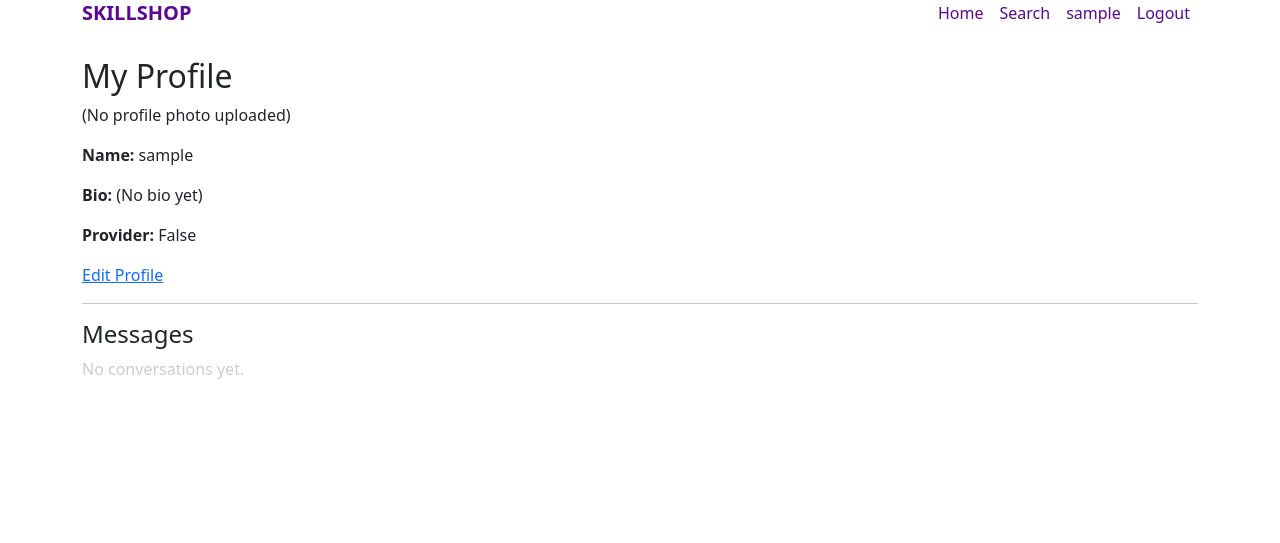
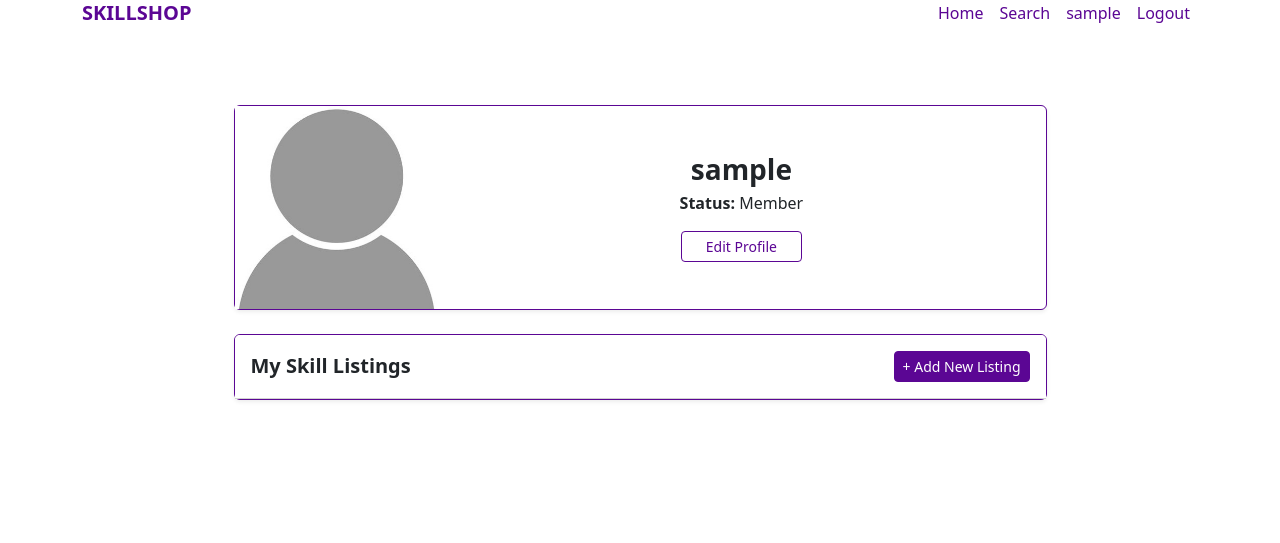
Before and after one commit to amiravalbaker/skillshop, a Django app: page /profile/ in a window 1280 px wide. Shown: the part 15-558 px from the top of the page. Run offline with Django 4.2, Linux system fonts and the light colour scheme; the visitor is signed in with stand-in values (Sample User, id 1); data comes from the database, SQL or seed files in the repository; data that the repository does not hold is empty.

Commit message:
styling login, signup, signout, profile

```diff
--- a/config/settings.py
+++ b/config/settings.py
@@ -59,6 +59,7 @@ SITE_ID = 1
 LOGIN_REDIRECT_URL = '/'
 LOGOUT_REDIRECT_URL = '/'
 ACCOUNT_LOGOUT_REDIRECT_URL = "/"
+EMAIL_BACKEND = 'django.core.mail.backends.console.EmailBackend'
 
 CRISPY_ALLOWED_TEMPLATE_PACKS = "bootstrap5"
 CRISPY_TEMPLATE_PACK = "bootstrap5"
@@ -68,6 +69,8 @@ AUTHENTICATION_BACKENDS = [
     "django.contrib.auth.backends.ModelBackend",
     "allauth.account.auth_backends.AuthenticationBackend",
 ]
+
+
 MIDDLEWARE = [
     'django.middleware.security.SecurityMiddleware',
     'whitenoise.middleware.WhiteNoiseMiddleware',
--- a/skills/templates/skills/profile.html
+++ b/skills/templates/skills/profile.html
@@ -1,51 +1,88 @@
 {% extends "base.html" %}
+{% load static %}
 
 {% block content %}
-<h2>My Profile</h2>
+<div class="container py-5">
+    <div class="row justify-content-center">
+        <div class="col-12 col-md-10 col-lg-9">
 
-{% if profile.profile_image %}
-<img src="{{ profile.profile_image.url }}" alt="Profile image" style="max-width:140px; height:auto;">
-{% else %}
-<p>(No profile photo uploaded)</p>
-{% endif %}
+            <div class="card shadow-sm mb-4">
+    <div class="row g-0 align-items-center">
+        <div class="col-12 col-md-3 bg-light d-flex align-items-center justify-content-center" style="min-height: 200px;">
+            {% if profile.profile_image %}
+                <img src="{{ profile.profile_image.url }}" class="img-fluid w-100 h-100" style="object-fit: cover;">
+            {% else %}
+                <img src="{% static 'images/default-profile.jpg' %}" class="img-fluid w-100 h-100" style="object-fit: cover;">
+            {% endif %}
+        </div>
 
-<p><strong>Name:</strong> {{ profile.display_name }}</p>
-<p><strong>Bio:</strong> {{ profile.bio|default:"(No bio yet)" }}</p>
-<p><strong>Provider:</strong> {{ profile.is_provider }}</p>
+        <div class="col-12 col-md-9">
+            <div class="card-body text-center">
 
-<a href="{% url 'edit_profile' %}">Edit Profile</a>
+                <h3 class="card-title mb-1 text-dark fw-bold">{{ profile.display_name }}</h3>
 
-<hr>
-<h4>Messages</h4>
+                <p class="mb-3 text-dark">
+                    <strong>Status:</strong>
+                    {% if profile.is_provider %} Verified Provider {% else %} Member {% endif %}
+                </p>
 
-{% if inbox %}
-<div class="list-group">
-  {% for conv, other, last_msg in inbox %}
-  <a class="list-group-item list-group-item-action" href="{% url 'conversation_detail' conv.id %}">
-    <div class="d-flex justify-content-between">
-      <strong>
-        {% if other %}{{ other.display_name }}{% else %}Conversation{% endif %}
-      </strong>
-      <small class="text-muted">{{ conv.updated_at|date:"d M Y, H:i" }}</small>
+                <div>
+                    <a href="{% url 'edit_profile' %}" class="btn btn-sm btn-outline-primary px-4">
+                        Edit Profile
+                    </a>
+                </div>
+
+            </div>
+        </div>
     </div>
+</div>
+            <div class="card shadow-sm mb-5">
+                <div class="card-header bg-white d-flex justify-content-between align-items-center py-3">
+                    <h5 class="mb-0 text-dark fw-bold">My Skill Listings</h5>
+                    <a href="{% url 'create_listing' %}" class="btn btn-sm btn-primary">+ Add New Listing</a>
+                </div>
 
-    <div class="text-muted">
-      {% if conv.listing %}
-      About: {{ conv.listing.skill.name }}
-      {% endif %}
-    </div>
-
-    {% if last_msg %}
-    <div>{{ last_msg.body|truncatechars:80 }}</div>
-    {% else %}
-    <div class="text-muted">(No messages yet)</div>
-    {% endif %}
-  </a>
-  {% endfor %}
-</div>
-{% else %}
-<p class="text-muted">No conversations yet.</p>
-{% endif %}
+                <div class="list-group list-group-flush">
+                    {% for listing in listings %}
+                        <a href="{% url 'listing_detail' listing.id %}" class="list-group-item list-group-item-action py-3">
+                            <div class="d-flex justify-content-between align-items-center">
+                                <div>
+                                    <h6 class="mb-0 text-dark fw-bold">{{ listing.skill.name }}</h6>
+                                    <small class="text-muted">Price: £{{ listing.price }} | Location: {{ listing.location.name|default:"Not set" }}</small>
+                                </div>
+                                <span class="badge bg-primary rounded-pill">
+                                    {{ listing.is_active|yesno:"Active,Inactive" }}
+                                </span>
+                            </div>
+                        </a>
+                    {% endfor %}
+                </div>
+            </div>
 
 
+            {% if inbox %}
+            <h4 class="mb-3 text-dark fw-bold">Recent Messages</h4>
+                <div class="list-group shadow-sm mb-4">
+                    {% for conv, other, last_msg in inbox %}
+                        <a class="list-group-item list-group-item-action py-3" href="{% url 'conversation_detail' conv.id %}">
+                            <div class="d-flex justify-content-between align-items-center mb-1">
+                                <strong class="text-dark">{% if other %}{{ other.display_name }}{% else %}Conversation{% endif %}</strong>
+                                <small class="text-muted">{{ conv.updated_at|date:"d M, H:i" }}</small>
+                            </div>
+
+                            <div class="small mb-1 text-dark">
+                                {% if conv.listing %}<strong>About:</strong> {{ conv.listing.skill.name }}{% endif %}
+                            </div>
+
+                            <div class="text-muted small">
+                                {{ last_msg.text|default:"(No messages yet)"|truncatechars:100 }}
+                            </div>
+                        </a>
+                    {% endfor %}
+                </div>
+            {% endif %}
+
+        </div>
+    </div>
+</div>
 {% endblock %}
--- a/skills/views.py
+++ b/skills/views.py
@@ -31,6 +31,8 @@ def signup(request):
 @login_required
 def profile_view(request):
     profile, _ = Profile.objects.get_or_create(user=request.user)
+    # Fetch listings using the related_name you defined
+    my_listings = profile.listings.all().select_related("skill", "location")
     conversations = Conversation.objects.filter(participants=profile).select_related("listing", "listing__skill").prefetch_related("participants", "messages").order_by("-updated_at")
 
  # Build a light “inbox” list with last message (avoids template query surprises)
@@ -43,6 +45,7 @@ def profile_view(request):
     return render(request, "skills/profile.html", {
         "profile": profile,
         "inbox": inbox,
+        "listings": my_listings,
     })
 
 
--- a/static/css/style.css
+++ b/static/css/style.css
@@ -1,63 +1,91 @@
+/* style.css */
+
 body {
-  padding-top: 70px; /* Adjust based on your navbar height */
+  padding-top: 70px;
 }
 
-.card {
-    background-color: white;
-    border-color: #5b0694;
+/* Force Purple on all Primary and Success buttons */
+body .btn-primary,
+body .btn-success,
+body .bg-primary,
+body .btn-dark,
+body .btn-info,
+body .badge.bg-success,
+body .badge.bg-primary {
+    background-color: #5b0694 !important;
+    border-color: #5b0694 !important;
+    color: #ffffff !important;
 }
 
-.card-text {
-    color: #5b0694;
+/* Fix Hover for all of them */
+body .btn-primary:hover,
+body .btn-success:hover,
+body .btn-dark:hover,
+body .btn-info:hover {
+    background-color: #450472 !important;
+    border-color: #450472 !important;
 }
 
-.nav-link {
-    color: #5b0694;
+/* Outline buttons */
+body .btn-outline-primary {
+    color: #5b0694 !important;
+    border-color: #5b0694 !important;
 }
 
-.navbar-brand {
-    color: #5b0694;
+body .btn-outline-primary:hover {
+    background-color: #5b0694 !important;
+    color: #ffffff !important;
 }
 
-.navbar-toggler-icon {
-    border-color: #5b0694;
+/* Ensure the cards use the purple border */
+body .card {
+    border-color: #5b0694 !important;
 }
 
-.btn-dark {
-    background-color: #5b0694;
-    border-color: #5b0694;
+/* Navigation brand/links */
+body .navbar-brand,
+body .nav-link {
+    color: #5b0694 !important;
 }
 
-.my-button:hover {
-    background-color: #112f65;
-    color: white;
-    border-color: #112f65;
+/* Styling Allauth's default 'as_p' output */
+.custom-form p {
+    margin-bottom: 1rem;
 }
 
-/* ---------- Interactive Star Rating ---------- */
-.star-rating {
-  direction: rtl;
-  display: inline-flex;
-  font-size: 1.8rem;
-}
-.star-rating input {
-  display: none;
-}
-.star-rating label {
-  color: #ccc;
-  cursor: pointer;
-  transition: color 0.2s;
-}
-.star-rating input:checked ~ label,
-.star-rating label:hover,
-.star-rating label:hover ~ label {
-  color: #f5b301;
+.custom-form label {
+    display: block;
+    font-weight: 600;
+    margin-bottom: 0.5rem;
+    font-size: 0.9rem;
 }
 
-/* ---------- Display Stars ---------- */
-.review-stars, .avg-rating-stars {
-  font-size: 1.4rem;
-  line-height: 1;
+.custom-form input[type="text"],
+.custom-form input[type="email"],
+.custom-form input[type="password"],
+.custom-form input[type="number"],
+.custom-form select,
+.custom-form textarea {
+    display: block;
+    width: 100%;
+    padding: 0.5rem 0.75rem;
+    font-size: 1rem;
+    border: 1px solid #ced4da;
+    border-radius: 4px; /* Square styling to match your listings */
+    transition: border-color 0.15s ease-in-out;
 }
-.text-warning { color: #f5b301 !important; }
-.text-muted { color: #ccc !important; }
+
+.custom-form input:focus {
+    outline: none;
+    border-color: #5b0694;
+    box-shadow: 0 0 0 0.2rem rgba(91, 6, 148, 0.25);
+}
+
+/* Fixes for allauth error lists */
+.errorlist {
+    color: #dc3545;
+    list-style: none;
+    padding: 0;
+    font-size: 0.85rem;
+    margin-bottom: 1rem;
+}
```
Also changed, not shown: skills/templates/skills/search.html (+19 -32 lines), templates/account/login.html (+23 -50 lines), templates/account/logout.html (+19 -13 lines), templates/account/password_reset.html (+27 -22 lines), templates/account/signup.html (+23 -19 lines).
